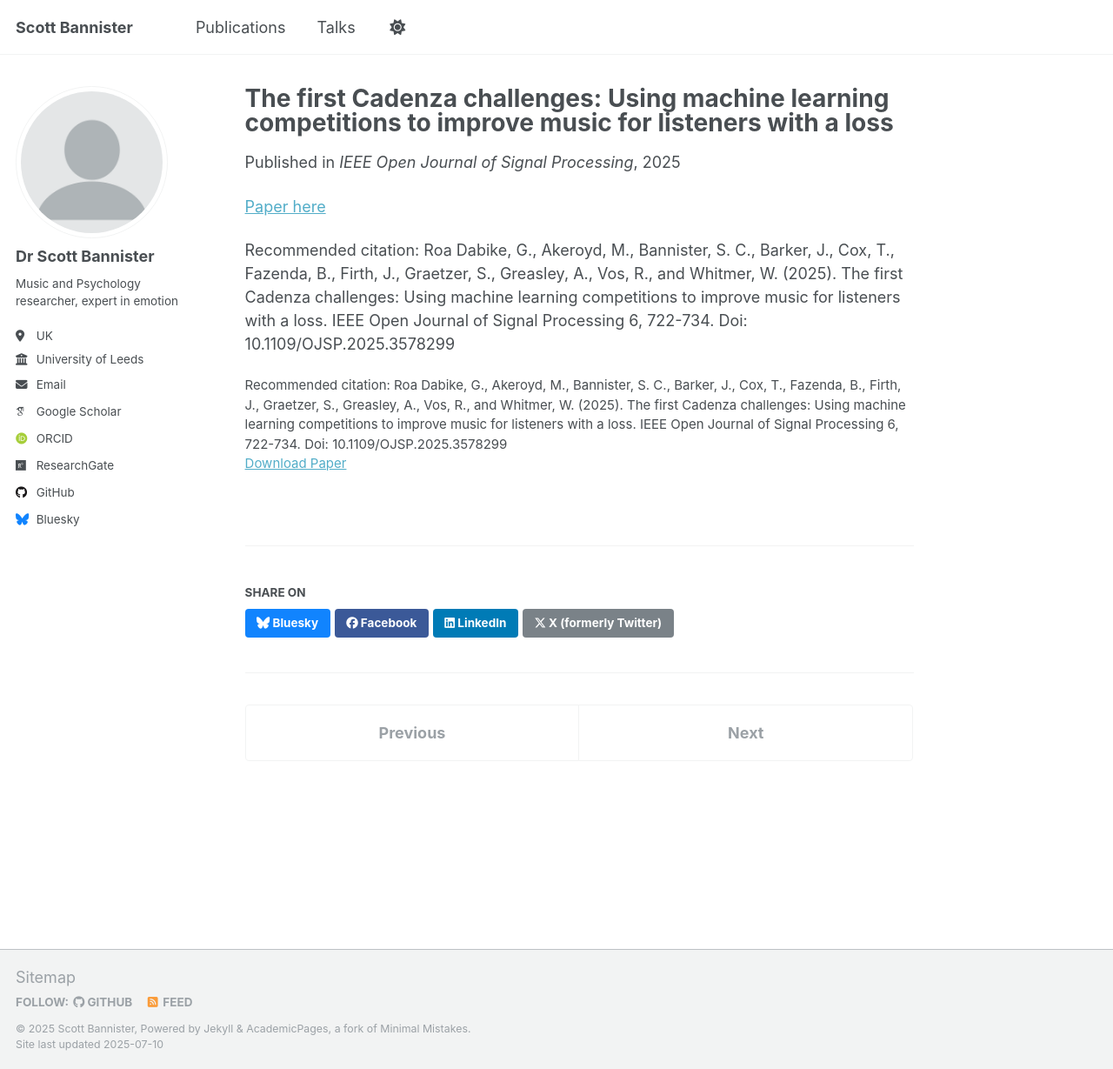
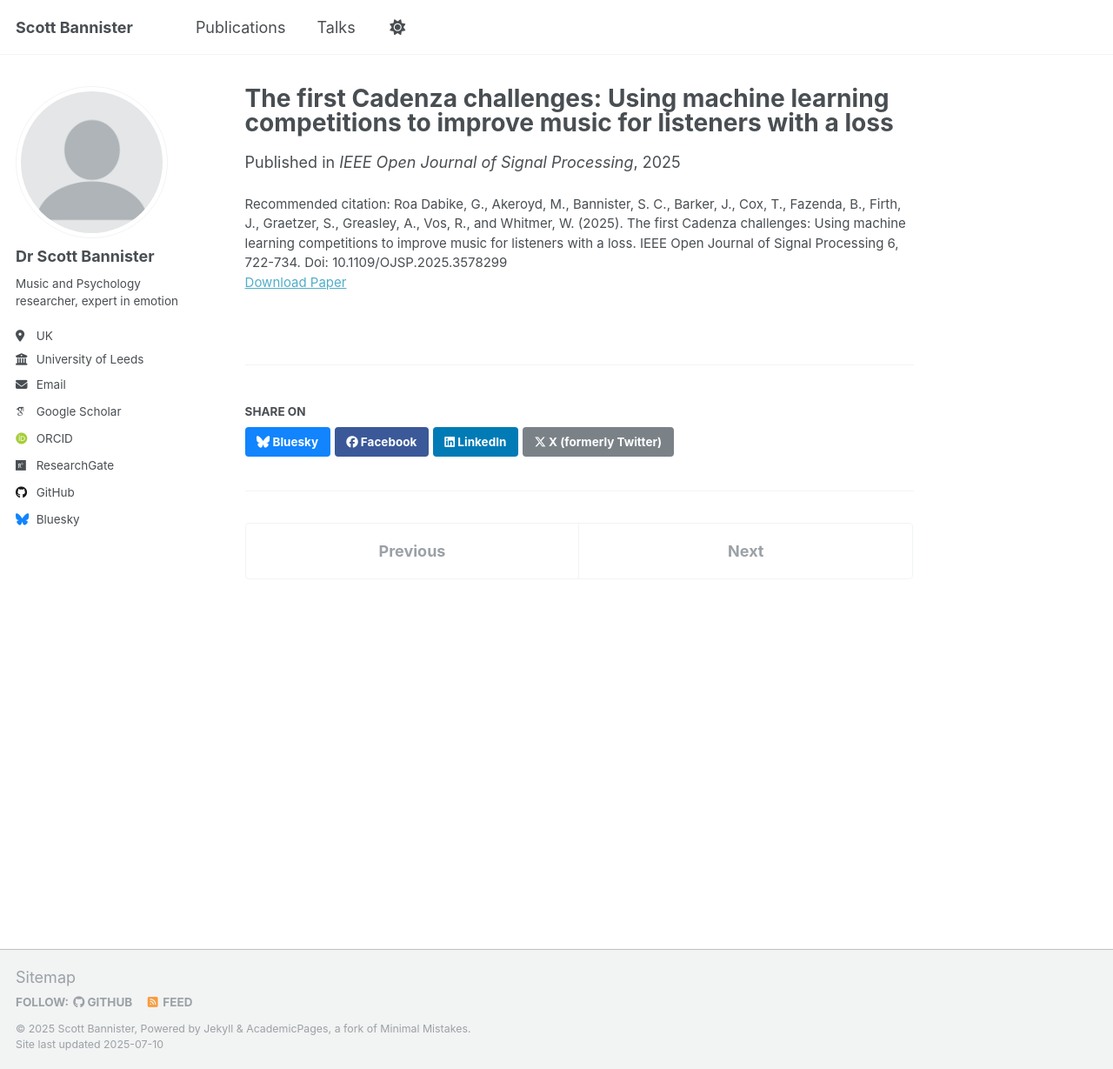
Before and after one commit to scbannister/scbannister.github.io, a Jekyll site: the page built from _publications/2025-06-10-roa-dabike-etal-2025.md, in a window 1280 px wide and 1229 px high. Shown: the whole window at 87% size. Built offline with Jekyll 4.4.1, drawn with Linux system fonts in a browser that asks for light colours; some web fonts are replaced.

Commit message:
Update 2025-06-10-roa-dabike-etal-2025.md

```diff
--- a/_publications/2025-06-10-roa-dabike-etal-2025.md
+++ b/_publications/2025-06-10-roa-dabike-etal-2025.md
@@ -8,7 +8,3 @@ venue: 'IEEE Open Journal of Signal Processing'
 paperurl: 'http://doi.org/10.1109/OJSP.2025.3578299'
 citation: 'Roa Dabike, G., Akeroyd, M., Bannister, S. C., Barker, J., Cox, T., Fazenda, B., Firth, J., Graetzer, S., Greasley, A., Vos, R., and Whitmer, W. (2025). The first Cadenza challenges: Using machine learning competitions to improve music for listeners with a loss. IEEE Open Journal of Signal Processing 6, 722-734. Doi: 10.1109/OJSP.2025.3578299'
 ---
-
-<a href='http://doi.org/10.1109/OJSP.2025.3578299'>Paper here</a>
-
-Recommended citation: Roa Dabike, G., Akeroyd, M., Bannister, S. C., Barker, J., Cox, T., Fazenda, B., Firth, J., Graetzer, S., Greasley, A., Vos, R., and Whitmer, W. (2025). The first Cadenza challenges: Using machine learning competitions to improve music for listeners with a loss. IEEE Open Journal of Signal Processing 6, 722-734. Doi: 10.1109/OJSP.2025.3578299
```
